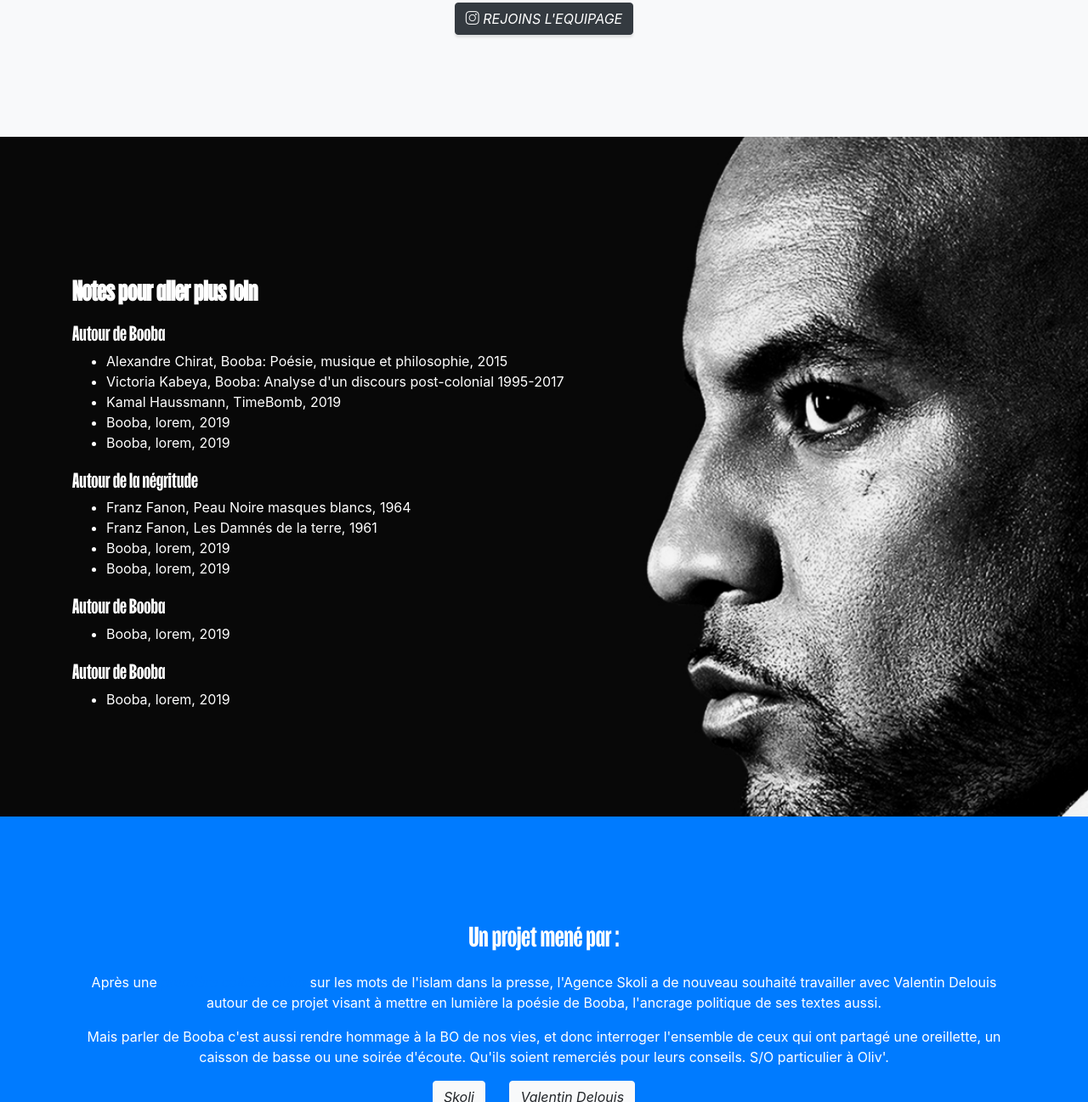
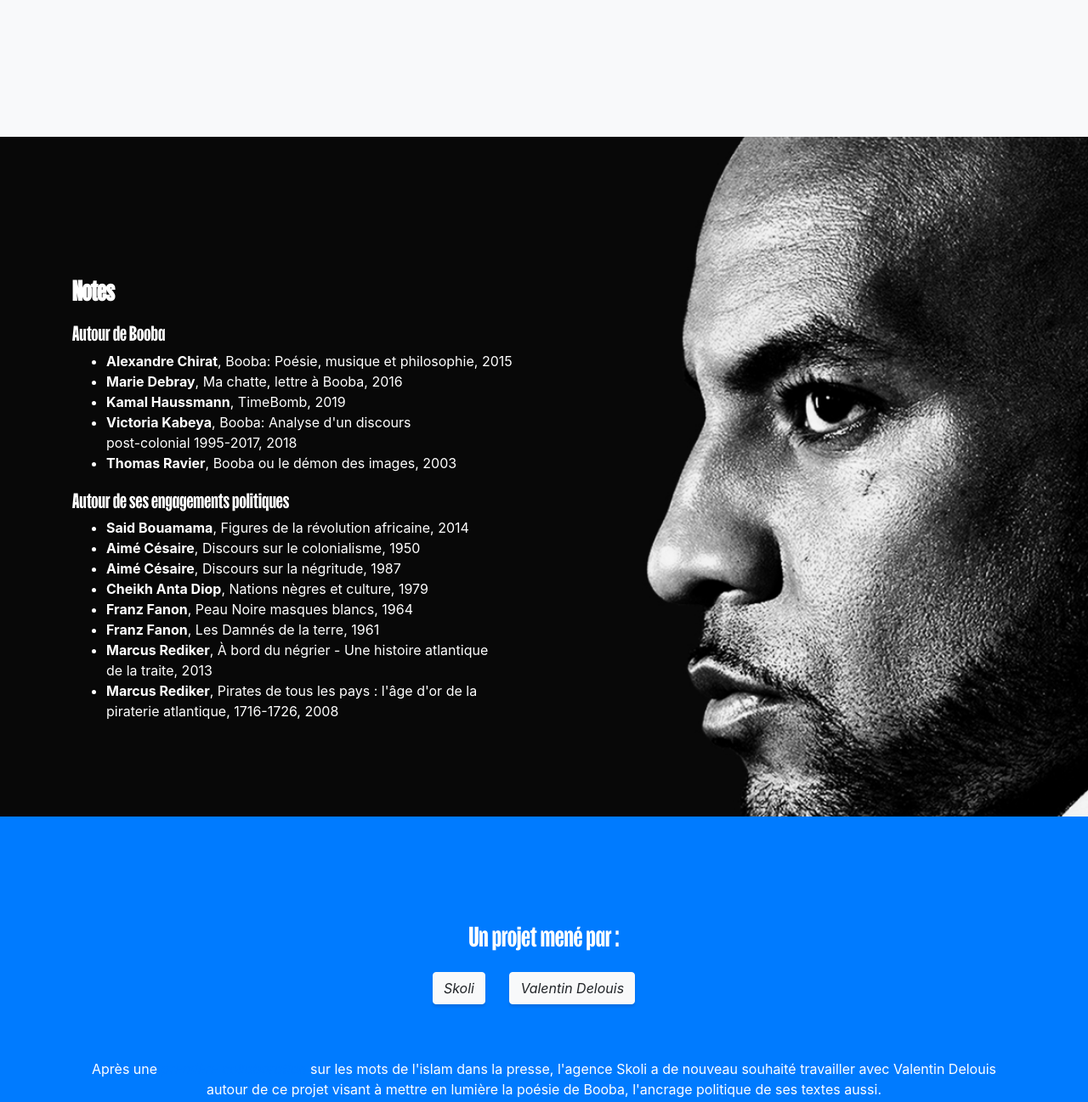
Before and after one commit to Lu7sodaa/booba, a website with bundled scripts: page index.html in a window 1280 px wide. Shown: the part 1683-2980 px from the top of the page at 85% size. Built offline with nearby package versions, Linux system fonts and the light colour scheme; files whose address does not match are found by name.

Commit message:
UI biblio

```diff
--- a/css/stylish-portfolio.css
+++ b/css/stylish-portfolio.css
@@ -401,3 +401,7 @@
 .text-secondary {
   color: #ecb807 !important;
 }
+
+.bold {
+  font-weight: bold;
+}
--- a/index.html
+++ b/index.html
@@ -76,6 +76,8 @@
     <div class="container text-center">
       <div class="row">
         <div class="col-lg-10 mx-auto">
+          <a class="btn btn-dark btn-xl js-scroll-trigger" href="https://www.instagram.com/_b2olm_/" target="_blank"><i class=icon-social-instagram></i> REJOINS L'EQUIPAGE</a>
+          <br><br><br>
           <h2>Booba, une oeuvre politique</h2>
           <br>
           <p class="lead mb-5">Il ne s'agit plus seulement de sons mais de mantras, de fulgurances, de révélations. Les lettrés ont finis par reconnaitre la plume, trop peu s'attardent encore sur la bile : décoloniale.</p>
@@ -84,227 +86,97 @@
            <p class="lead mb-5">Un drapeau pour unir ceux qui tentent la fortune et des adages pour une génération. Epigrammes pour auditeurs accros, punchlines à l'encre d'Afrique. Un cinéma pour aveugles : quand la France s'enkyste dans son amnésie coloniale et esclavagiste, Booba lui projette un noir pendu dans la rétine. </p>
            <p class="lead mb-5">Mais la patrie n'aime pas les <i>négros</i>. Alors ON s'attarde sur les clash, ON le peint troll et l'ON rate le griot. Parce qu'écrites au sang d'esclave, les paroles de Booba importent.</p>
            <p class="lead mb-5">#B20LM</p>
-
-            <br>
-            <br>
-          <a class="btn btn-dark btn-xl js-scroll-trigger" href="https://www.instagram.com/_b2olm_/" target="_blank"><i class=icon-social-instagram></i> REJOINS L'EQUIPAGE</a>
         </div>
       </div>
     </div>
   </section>
-
-  <!-- Services -->
- <!--  <section class="content-section bg-primary text-white text-center" id="services">
-    <div class="container">
-      <div class="content-section-heading">
-        <h3 class="text-secondary mb-0">Services</h3>
-        <h2 class="mb-5">What We Offer</h2>
-      </div>
-      <div class="row">
-        <div class="col-lg-3 col-md-6 mb-5 mb-lg-0">
-          <span class="service-icon rounded-circle mx-auto mb-3">
-            <i class="icon-screen-smartphone"></i>
-          </span>
-          <h4>
-            <strong>Responsive</strong>
-          </h4>
-          <p class="text-faded mb-0">Looks great on any screen size!</p>
-        </div>
-        <div class="col-lg-3 col-md-6 mb-5 mb-lg-0">
-          <span class="service-icon rounded-circle mx-auto mb-3">
-            <i class="icon-pencil"></i>
-          </span>
-          <h4>
-            <strong>Redesigned</strong>
-          </h4>
-          <p class="text-faded mb-0">Freshly redesigned for Bootstrap 4.</p>
-        </div>
-        <div class="col-lg-3 col-md-6 mb-5 mb-md-0">
-          <span class="service-icon rounded-circle mx-auto mb-3">
-            <i class="icon-like"></i>
-          </span>
-          <h4>
-            <strong>Favorited</strong>
-          </h4>
-          <p class="text-faded mb-0">Millions of users
-            <i class="fas fa-heart"></i>
-            Start Bootstrap!</p>
-        </div>
-        <div class="col-lg-3 col-md-6">
-          <span class="service-icon rounded-circle mx-auto mb-3">
-            <i class="icon-mustache"></i>
-          </span>
-          <h4>
-            <strong>Question</strong>
-          </h4>
-          <p class="text-faded mb-0">I mustache you a question...</p>
-        </div>
-      </div>
-    </div>
-  </section> -->
-
   <!-- Callout -->
   <section class="callout" id="biblio">
    <!--  <div class="container text-center">
       <h2 class="mx-auto mb-5">Bibliographie et aller plus loin sur ces sujets</h2>
     </div> -->
     <div class="container text-left">
-      <h3>Notes pour aller plus loin</h3>
+      <h3>Notes</h3>
       <p>
         <h4>Autour de Booba</h4>
         <ul>
           <li>
-            Alexandre Chirat, Booba: Poésie, musique et philosophie, 2015
+            <span class="bold">Alexandre Chirat</span>, Booba: Poésie, musique et philosophie, 2015
+          </li>
+            <li>
+            <span class="bold">Marie Debray</span>, Ma chatte, lettre à Booba, 2016
           </li>
           <li>
-            Victoria Kabeya, Booba: Analyse d'un discours post-colonial 1995-2017
+            <span class="bold">Kamal Haussmann</span>, TimeBomb, 2019
           </li>
           <li>
-            Kamal Haussmann, TimeBomb, 2019
+            <span class="bold">Victoria Kabeya</span>, Booba: Analyse d'un discours <br>post-colonial 1995-2017, 2018
           </li>
           <li>
-            Booba, lorem, 2019
+            <span class="bold">Thomas Ravier</span>, Booba ou le démon des images, 2003
           </li>
-          <li>
-            Booba, lorem, 2019
-          </li>
+
         </ul>
       </p>
        <p>
-        <h4>Autour de la négritude </h4>
+        <h4>Autour de ses engagements politiques</h4>
         <ul>
           <li>
-            Franz Fanon, Peau Noire masques blancs, 1964
+            <span class="bold">Said Bouamama</span>, Figures de la révolution africaine, 2014
           </li>
           <li>
-            Franz Fanon, Les Damnés de la terre, 1961
+            <span class="bold">Aimé Césaire</span>, Discours sur le colonialisme, 1950
           </li>
           <li>
-            Booba, lorem, 2019
+            <span class="bold">Aimé Césaire</span>, Discours sur la négritude, 1987
           </li>
           <li>
-            Booba, lorem, 2019
+            <span class="bold">Cheikh Anta Diop</span>, Nations nègres et culture, 1979
           </li>
-        </ul>
-      </p>
-       <p>
-        <h4>Autour de Booba</h4>
-        <ul>
           <li>
-            Booba, lorem, 2019
+            <span class="bold">Franz Fanon</span>, Peau Noire masques blancs, 1964
           </li>
-        </ul>
-      </p>
-       <p>
-        <h4>Autour de Booba</h4>
-        <ul>
           <li>
-            Booba, lorem, 2019
+            <span class="bold">Franz Fanon</span>, Les Damnés de la terre, 1961
+          </li>
+          <li>
+            <span class="bold">Marcus Rediker</span>, À bord du négrier - Une histoire atlantique <br> de la traite, 2013
+          </li>
+          <li>
+            <span class="bold">Marcus Rediker</span>, Pirates de tous les pays : l'âge d'or de la <br>piraterie atlantique, 1716-1726, 2008
           </li>
         </ul>
       </p>
     </div>
   </section>
 
-  <!-- Portfolio -->
-  <!-- <section class="content-section" id="portfolio">
-    <div class="container">
-      <div class="content-section-heading text-center">
-        <h3 class="text-secondary mb-0">Portfolio</h3>
-        <h2 class="mb-5">Recent Projects</h2>
-      </div>
-      <div class="row no-gutters">
-        <div class="col-lg-6">
-          <a class="portfolio-item" href="#!">
-            <div class="caption">
-              <div class="caption-content">
-                <div class="h2">Stationary</div>
-                <p class="mb-0">A yellow pencil with envelopes on a clean, blue backdrop!</p>
-              </div>
-            </div>
-            <img class="img-fluid" src="img/portfolio-1.jpg" alt="">
-          </a>
-        </div>
-        <div class="col-lg-6">
-          <a class="portfolio-item" href="#!">
-            <div class="caption">
-              <div class="caption-content">
-                <div class="h2">Ice Cream</div>
-                <p class="mb-0">A dark blue background with a colored pencil, a clip, and a tiny ice cream cone!</p>
-              </div>
-            </div>
-            <img class="img-fluid" src="img/portfolio-2.jpg" alt="">
-          </a>
-        </div>
-        <div class="col-lg-6">
-          <a class="portfolio-item" href="#!">
-            <div class="caption">
-              <div class="caption-content">
-                <div class="h2">Strawberries</div>
-                <p class="mb-0">Strawberries are such a tasty snack, especially with a little sugar on top!</p>
-              </div>
-            </div>
-            <img class="img-fluid" src="img/portfolio-3.jpg" alt="">
-          </a>
-        </div>
-        <div class="col-lg-6">
-          <a class="portfolio-item" href="#!">
-            <div class="caption">
-              <div class="caption-content">
-                <div class="h2">Workspace</div>
-                <p class="mb-0">A yellow workspace with some scissors, pencils, and other objects.</p>
-              </div>
-            </div>
-            <img class="img-fluid" src="img/portfolio-4.jpg" alt="">
-          </a>
-        </div>
-      </div>
-    </div>
-  </section>
- -->
+
   <!-- Call to Action -->
   <section class="content-section bg-primary text-white" id="credit">
     <div class="container text-center">
       <h2 class="mb-4">Un projet mené par : </h2>
-      <p> Après une  <a href="http://islam-objet-mediatique.fr/#introduction">première collaboration</a> sur les mots de l'islam dans la presse, l'Agence Skoli a de nouveau souhaité travailler avec Valentin Delouis autour de ce projet visant à mettre en lumière la poésie de Booba, l'ancrage politique de ses textes aussi. </p>
-      <p> Mais parler de Booba c'est aussi rendre hommage à la BO de nos vies, et donc interroger l'ensemble de ceux qui ont partagé une oreillette, un caisson de basse ou une soirée d'écoute. Qu'ils soient remerciés pour leurs conseils. S/O particulier à Oliv'.</p>
       <a href="http://www.skoli.fr" target="_blank" class="btn btn-xl btn-light mr-4">Skoli</a>
       <a href="https://www.behance.net/valentindelouis/appreciated" target="_blank" class="btn btn-xl btn-light mr-4">Valentin Delouis</a>
+      <p><br><br></p>
+      <p> Après une  <a href="http://islam-objet-mediatique.fr/#introduction">première collaboration</a> sur les mots de l'islam dans la presse, l'agence Skoli a de nouveau souhaité travailler avec Valentin Delouis autour de ce projet visant à mettre en lumière la poésie de Booba, l'ancrage politique de ses textes aussi. </p>
+      <p> Mais parler de Booba c'est aussi rendre hommage à la BO de nos vies, et donc interroger l'ensemble de ceux qui ont partagé une oreillette, un caisson de basse ou une soirée d'écoute. Qu'ils soient remerciés pour leurs conseils. S/O particulier à Oliv'.</p>
+      <p>Le projet est ouvert à toutes les bonnes volontés ou partenariats. <a href="mailto:contact@skoli.fr">Contactez-nous</a></p>
 
     </div>
   </section>
-
-  <!-- Map -->
-  <!-- <div id="contact" class="map">
-    <iframe src="https://maps.google.com/maps?f=q&amp;source=s_q&amp;hl=en&amp;geocode=&amp;q=Twitter,+Inc.,+Market+Street,+San+Francisco,+CA&amp;aq=0&amp;oq=twitter&amp;sll=28.659344,-81.187888&amp;sspn=0.128789,0.264187&amp;ie=UTF8&amp;hq=Twitter,+Inc.,+Market+Street,+San+Francisco,+CA&amp;t=m&amp;z=15&amp;iwloc=A&amp;output=embed"></iframe>
-    <br />
-    <small>
-      <a href="https://maps.google.com/maps?f=q&amp;source=embed&amp;hl=en&amp;geocode=&amp;q=Twitter,+Inc.,+Market+Street,+San+Francisco,+CA&amp;aq=0&amp;oq=twitter&amp;sll=28.659344,-81.187888&amp;sspn=0.128789,0.264187&amp;ie=UTF8&amp;hq=Twitter,+Inc.,+Market+Street,+San+Francisco,+CA&amp;t=m&amp;z=15&amp;iwloc=A"></a>
-    </small>
-  </div> -->
 
   <!-- Footer -->
   <footer class="footer text-center">
     <div class="container">
       <ul class="list-inline mb-5">
-       <!--  <li class="list-inline-item">
-          <a class="social-link rounded-circle text-white mr-3" href="#!">
-            <i class="icon-social-facebook"></i>
-          </a>
-        </li>
-        <li class="list-inline-item">
-          <a class="social-link rounded-circle text-white mr-3" href="#!">
-            <i class="icon-social-twitter"></i>
-          </a>
-        </li> -->
+
         <li class="list-inline-item">
           <a class="social-link rounded-circle text-white" href="https://www.instagram.com/_b2olm_/" target="_blank">
             <i class="icon-social-instagram"></i>
           </a>
         </li>
       </ul>
-<!--       <p class="text-muted small mb-0">Copyright &copy; Your Website 2020</p>
- -->    </div>
+    </div>
   </footer>
 
   <!-- Scroll to Top Button-->
```
